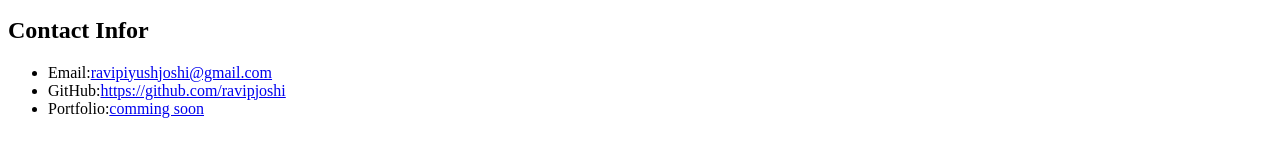
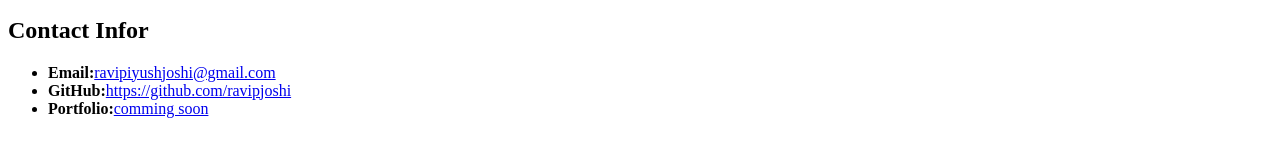
Before and after one commit to ravipjoshi/Bio, a plain HTML site: page index.html in a window 1280 px wide. Shown: the part 456-612 px from the top of the page. Drawn offline with Linux system fonts and the light colour scheme.

Commit message:
Changed the  file  name from bio.html to index.html

```diff
--- a/bio.html
+++ b/index.html
@@ -21,9 +21,9 @@
    <h2>Contact Infor</h2>
 
    <ul>
-       <li>Email:<a href="ravipiyushjoshi@gmail.com">ravipiyushjoshi@gmail.com</a></li>
-       <li>GitHub:<a href="https://github.com/ravipjoshi">https://github.com/ravipjoshi</a></li>
-       <li>Portfolio:<a href="https://ravipjoshi.ca">comming soon</a></li>
+       <li><strong>Email:</strong></strong><a href="ravipiyushjoshi@gmail.com">ravipiyushjoshi@gmail.com</a></li>
+       <li><strong>GitHub:</strong><a href="https://github.com/ravipjoshi">https://github.com/ravipjoshi</a></li>
+       <li><strong>Portfolio:</strong><a href="https://ravipjoshi.ca">comming soon</a></li>
    </ul>
 </body>
 </html>
```
